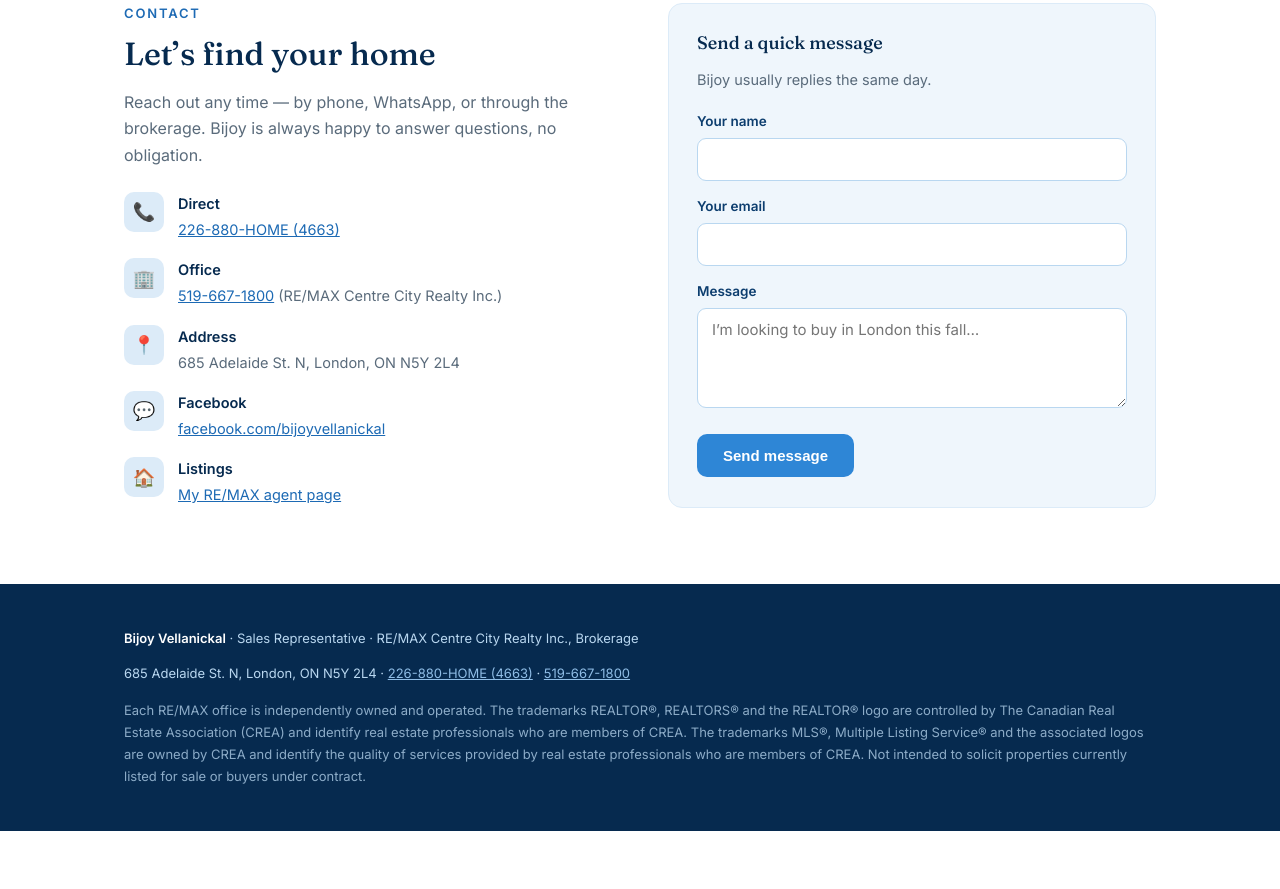
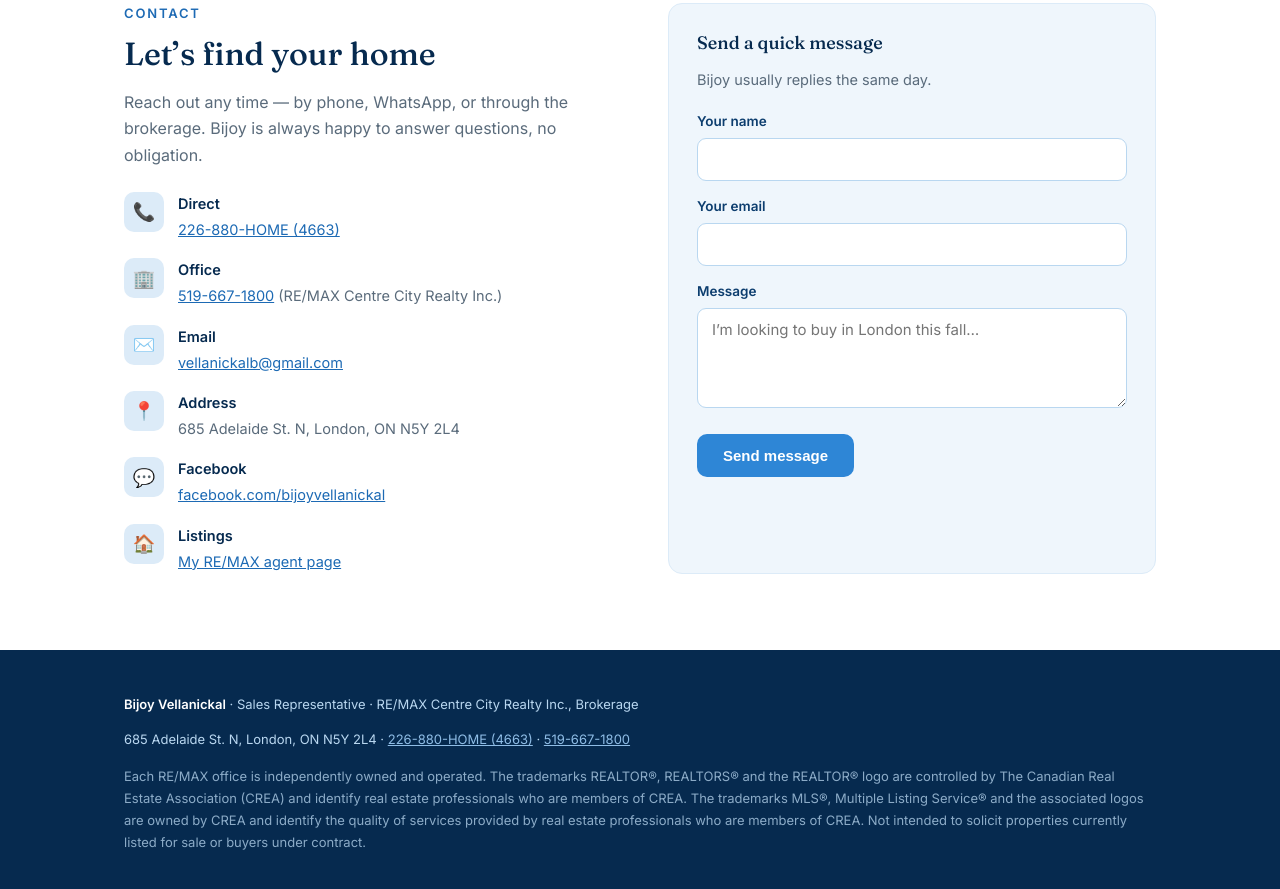
Before and after one commit to avell278/bijoy-vellanickal-website, an Eleventy site: page src/index.njk in a window 1280 px wide. Shown: the part 3976-4865 px from the top of the page. Before the commit the page ends 4807 px from the top, so only its background shows below. Built offline with nearby package versions, Linux system fonts and the light colour scheme; Eleventy itself is replaced by a stand-in of ours; files that its build step writes are made by us from their sources.

Commit message:
Add Bijoy's email to the contact section
site.email was set but never rendered, so it had no effect. Netlify Forms
routes submissions via a dashboard notification setting, not from repo
data — so this field only matters as a public contact link. Surface it in
the contact list and correct the misleading CMS hint.

Co-Authored-By: Claude Opus 5 <noreply@anthropic.com>

```diff
--- a/admin/config.yml
+++ b/admin/config.yml
@@ -77,7 +77,7 @@ collections:
           - { name: "name", label: "Your name", widget: "string" }
           - { name: "role", label: "Title", widget: "string" }
           - { name: "brokerage", label: "Brokerage", widget: "string" }
-          - { name: "email", label: "Your email address", widget: "string", hint: "Where contact-form messages are sent." }
+          - { name: "email", label: "Your email address", widget: "string", hint: "Shown publicly on the site so visitors can email you directly." }
           - { name: "phoneDirect", label: "Direct phone (as displayed)", widget: "string" }
           - { name: "phoneDirectHref", label: "Direct phone (dial format)", widget: "string", hint: "Digits only with +1, e.g. +12268804663" }
           - { name: "phoneOffice", label: "Office phone (as displayed)", widget: "string" }
--- a/src/_data/site.json
+++ b/src/_data/site.json
@@ -2,7 +2,7 @@
   "name": "Bijoy Vellanickal",
   "role": "Sales Representative",
   "brokerage": "RE/MAX Centre City Realty Inc.",
-  "email": "REPLACE_WITH_BIJOY_EMAIL@example.com",
+  "email": "vellanickalb@gmail.com",
   "phoneDirect": "226-880-HOME (4663)",
   "phoneDirectHref": "+12268804663",
   "phoneOffice": "519-667-1800",
--- a/src/index.njk
+++ b/src/index.njk
@@ -323,6 +323,7 @@ footer a{color:var(--sky-300)}
       <ul class="contact-list">
         <li><div class="ico">📞</div><div><b>Direct</b><span><a href="tel:{{ site.phoneDirectHref }}">{{ site.phoneDirect }}</a></span></div></li>
         <li><div class="ico">🏢</div><div><b>Office</b><span><a href="tel:{{ site.phoneOfficeHref }}">{{ site.phoneOffice }}</a> ({{ site.brokerage }})</span></div></li>
+        <li><div class="ico">✉️</div><div><b>Email</b><span><a href="mailto:{{ site.email }}">{{ site.email }}</a></span></div></li>
         <li><div class="ico">📍</div><div><b>Address</b><span>{{ site.address }}</span></div></li>
         <li><div class="ico">💬</div><div><b>Facebook</b><span><a href="{{ site.facebook }}" target="_blank" rel="noopener">facebook.com/bijoyvellanickal</a></span></div></li>
         <li><div class="ico">🏠</div><div><b>Listings</b><span><a href="{{ site.listingsUrl }}" target="_blank" rel="noopener">My RE/MAX agent page</a></span></div></li>
```
